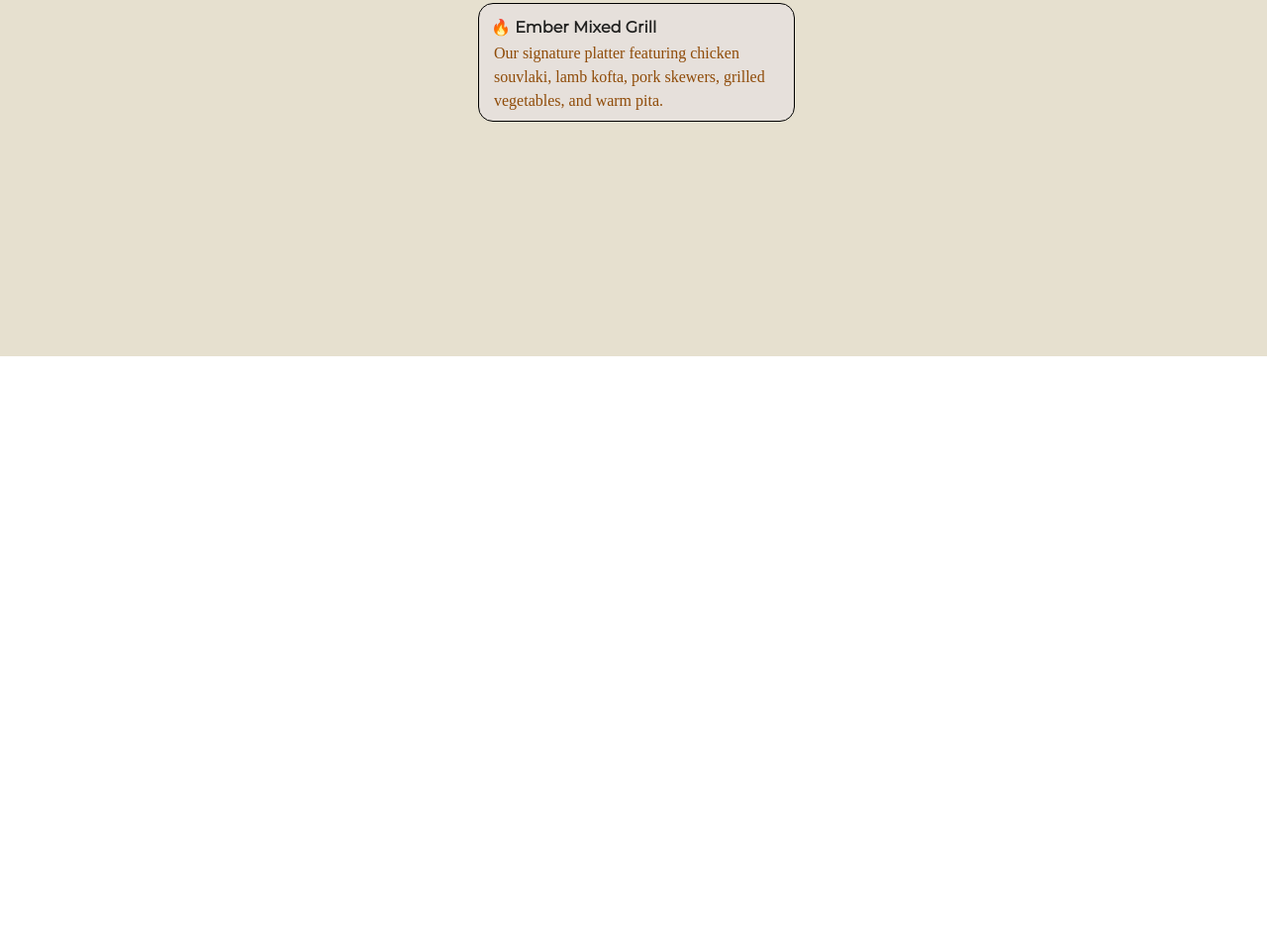
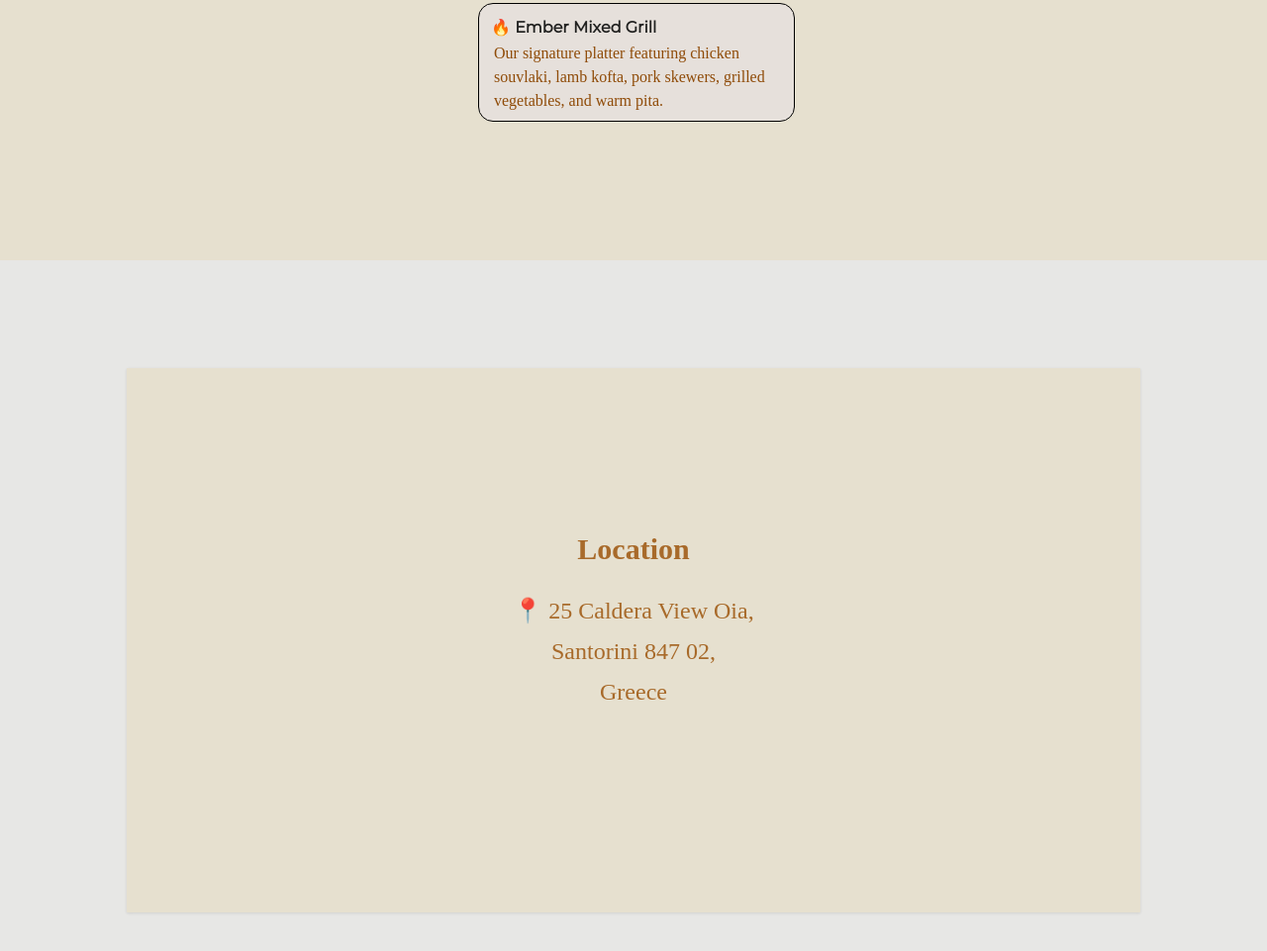
Before and after one commit to zubzkryp/Restaurant-Page, a website built with webpack: page src/template.html in a window 1280 px wide. Shown: the part 3400-4361 px from the top of the page at 99% size. Before the commit the page ends 3760 px from the top, so only its background shows below. Built offline with nearby package versions, Linux system fonts and the light colour scheme.

Commit message:
Added location page

```diff
--- a/src/index.js
+++ b/src/index.js
@@ -1,11 +1,14 @@
 import './styles.css'
 import nav from "./nav"
-import homepage from "./pages/home"
+import homepage from "./pages/home";
 import story from "./pages/story";
 import buildImage from './pages/divider';
-import buildMenu from './pages/menu'
+import buildMenu from './pages/menu';
+import buildLocation from './pages/location';
+
 nav();
 homepage();
 story();
 buildImage();
 buildMenu();
+buildLocation();
--- a/src/nav.js
+++ b/src/nav.js
@@ -35,8 +35,11 @@ export default function av() {
     });
 
     const location = document.createElement("button")
+    location.classList.add('location')
     location.textContent = "LOCATION"
-
+    location.addEventListener('click', () => {
+        document.querySelector('#location').scrollIntoView();
+    })
     const contact = document.createElement("button")
     contact.textContent = "CONTACT"
 
--- /dev/null
+++ b/src/pages/location.css
@@ -0,0 +1,43 @@
+#location {
+   background-color: #e7e7e5;
+}
+
+.background-location {
+   height: 100%;
+   display: flex;
+   justify-content: center;
+   align-items: center;
+}
+
+.strip {
+   height: 550px;
+   width: 80%;
+   background-color: #e6e0cf;
+   box-shadow: 0 1px 3px rgba(0,0,0,0.1);
+   /* display: grid;
+   grid-template-rows: 1fr 1fr 1fr;
+   justify-content: 'center';
+   align-items: center; */
+   padding: 200px 200px;
+   display: flex;
+   flex-direction: column;
+   gap: 20px;
+
+}
+
+.address {
+   text-align: center;
+   transform: translateY(-20px);
+   font-size: 24px;
+   color:#A86A2A;
+   /* font-family: "Montserrat", sans-serif; */
+   line-height: 1.7;
+   transform: translateY(-40px);
+}
+
+.title-location {
+   text-align: center;
+   color:#A86A2A;
+   font-size: 30px;
+   transform: translateY(-40px);
+}
--- a/src/pages/location.js
+++ b/src/pages/location.js
@@ -0,0 +1,26 @@
+import './location.css'
+
+export default function buildLocation() {
+    const content = document.querySelector('#content')
+    const location = document.createElement('section')
+    location.id = 'location'
+    content.appendChild(location)
+
+    const background = document.createElement('div')
+    background.classList.add('background-location')
+    location.appendChild(background)
+
+    const strip = document.createElement("div")
+    strip.classList.add('strip')
+    background.appendChild(strip)
+
+    const titleLocation = document.createElement('h1')
+    titleLocation.classList.add('title-location')
+    titleLocation.textContent =  "Location"
+    strip.appendChild(titleLocation)
+
+    const address = document.createElement('div') //We write the address here
+    address.classList.add('address')
+    strip.appendChild(address)
+    address.innerHTML = '📍 25 Caldera View Oia,<br> Santorini 847 02,<br> Greece '
+}
--- a/src/pages/menu.css
+++ b/src/pages/menu.css
@@ -40,6 +40,7 @@
     transform: translateX(80px);
     width: 800px;
     margin-top: 30px;
+    min-height: 450px;
 }
 
 .desserts-content,
@@ -54,8 +55,12 @@
     transform: translateX(80px);
     width: 800px;
     margin-top: 30px;
+    min-height: 450px;
 }
 
+.desserts-content {
+    row-gap: 0px;
+}
 .starters-content div:last-child,
 .sides-content div:last-child {
     grid-column: 1 / -1;
--- a/src/styles.css
+++ b/src/styles.css
@@ -136,5 +136,5 @@ nav {
 #content {
   grid-row: 2 / 3;
   display: grid;
-  grid-template-rows: 1fr 0.8fr 1fr 1fr;
+  grid-template-rows: 1fr 0.8fr 1fr 0.6fr 0.8fr;
 }
```
